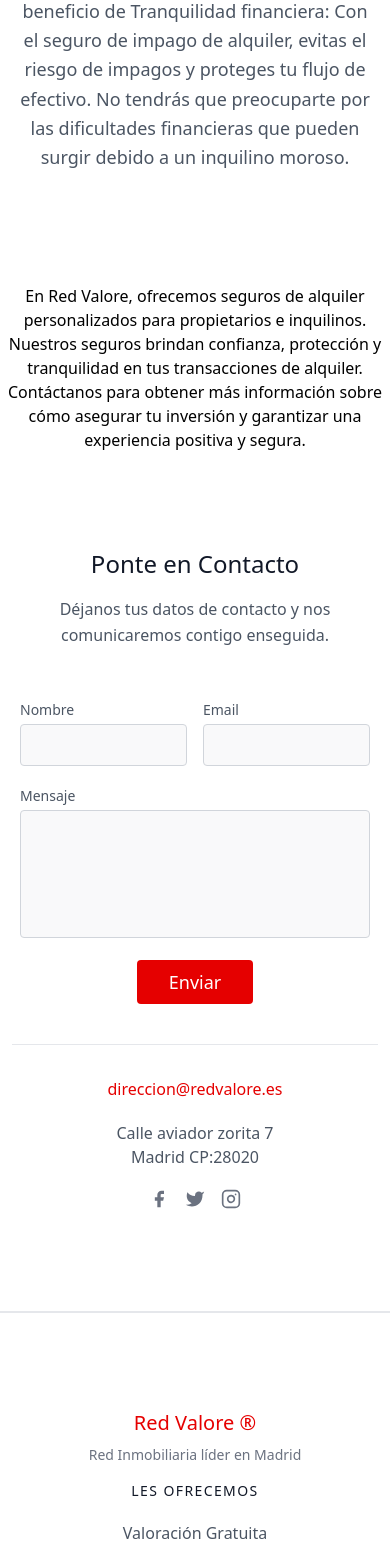
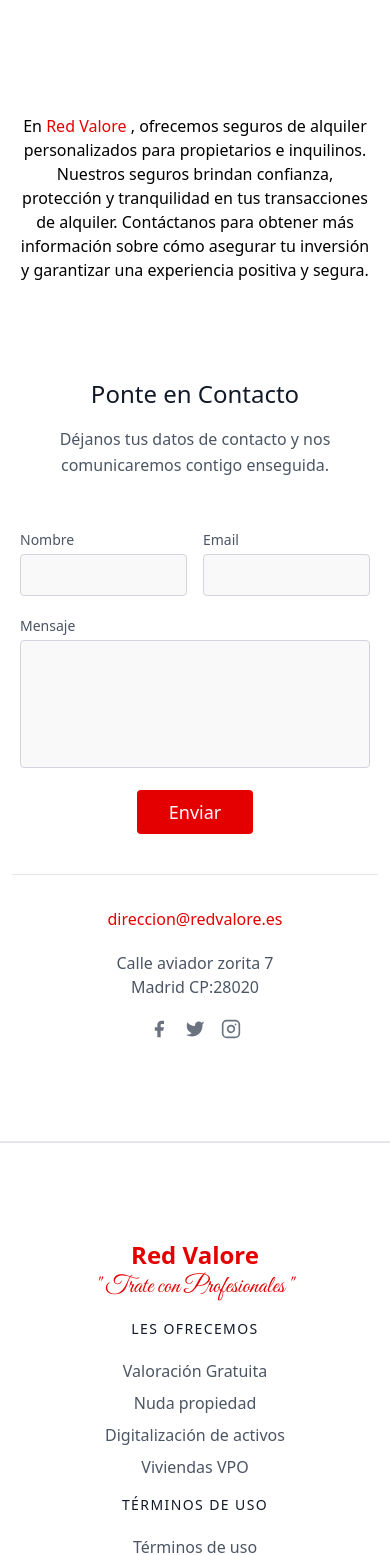
Before and after one commit to gerardo-linares/website-react, a React (Vite) app: page /Seguro in a window 390 px wide. Shown: the part 2913-4468 px from the top of the page. Built offline with nearby package versions, Linux system fonts and the light colour scheme.

Commit message:
Change the padding and styles components

```diff
--- a/src/components/Footer/index.jsx
+++ b/src/components/Footer/index.jsx
@@ -10,15 +10,15 @@
   return (
     <footer className="text-gray-600 body-font border-t-2">
       <div className="container px-5 py-24 mx-auto grid sm:grid-cols-2 md:grid-cols-4 gap-4">
-        <div className="flex flex-col text-center md:text-left">
+        <div className="flex flex-col text-center ">
           <a
             href="/"
-            className="flex title-font font-medium items-center md:justify-start justify-center text-gray-900"
+            className="flex title-font font-medium items-center  justify-center text-gray-900"
           >
-            <span className="text-xl text-primary">Red Valore &#174; </span>
+            <span className="text-2xl font-bold text-primary">Red Valore </span>
           </a>
-          <p className="mt-2 text-sm text-gray-500">
-            Red Inmobiliaria líder en Madrid
+          <p className="text-primary font-slogan text-2xl">
+            " Trate con Profesionales "
           </p>
         </div>
         <div className="flex flex-col space-y-2">
--- a/src/components/HeroServices/index.jsx
+++ b/src/components/HeroServices/index.jsx
@@ -5,7 +5,7 @@
     <section className="text-gray-600 body-font">
       <div className="container  mx-auto flex px-5 items-center justify-center flex-col ">
         <img
-          className="w-full h-[500px] object-cover object-center rounded mt-[120px]"
+          className="w-full  object-cover object-center rounded mt-[120px]"
           alt={alt}
           src={image}
         />
--- a/src/modules/Cartera/index.jsx
+++ b/src/modules/Cartera/index.jsx
@@ -15,8 +15,8 @@
       />
       <section>
         <section className="text-gray-600 body-font">
-          <div className="container mx-auto flex px-5 py-24 md:flex-row flex-col items-center">
-            <div className="lg:flex-grow md:w-1/2 lg:pr-24 md:pr-16 flex flex-col md:items-start md:text-left mb-16 md:mb-0 items-center text-center">
+          <div className="container mx-auto flex px-5 py-14 md:flex-row flex-col-reverse gap-5 items-center">
+            <div className="lg:flex-grow md:w-1/2 lg:pr-24 md:pr-16 flex flex-col md:items-start md:text-left mb-10 md:mb-0 items-center text-center">
               <h1 className="title-font sm:text-4xl text-3xl mb-4 font-medium text-gray-900">
                 En <span className="text-primary font-bold">Red Valore</span>,
                 sabemos lo importante que es para ti encontrar el hogar perfecto
@@ -45,7 +45,7 @@
         </section>
 
         <article className="text-gray-600 body-font">
-          <div className="container mx-auto flex px-5 py-24 md:flex-row flex-col items-center">
+          <div className="container mx-auto flex px-10 pb-14 md:flex-row flex-col gap-5 items-center">
             <div className="lg:max-w-lg lg:w-full md:w-1/2 w-5/6 mb-10 md:mb-0">
               <img
                 className="object-cover object-center rounded"
@@ -90,7 +90,7 @@
           </div>
         </article>
 
-        <article className="container mx-auto text-center">
+        <article className="container mx-auto text-center px-5">
           En <span className="text-secondary font-semibold">Red Valore</span>,
           nos comprometemos a proporcionarte una experiencia inmobiliaria
           excepcional. Nuestra Cartera Propia está diseñada pensando en ti, para
--- a/src/modules/Certificado/index.jsx
+++ b/src/modules/Certificado/index.jsx
@@ -14,7 +14,7 @@
         }
       />
       <section className="text-gray-600 body-font ">
-        <div className="container mx-auto flex  py-24 md:flex-row flex-col items-center px-20">
+        <div className="container mx-auto flex  py-24 md:flex-row flex-col items-center px-5">
           <div className="lg:flex-grow md:w-1/2 lg:pr-24 md:pr-16 flex flex-col md:items-start md:text-left mb-16 md:mb-0 items-center text-center">
             <h1 className="title-font sm:text-4xl text-3xl mb-4 font-medium text-gray-900">
               {" "}
--- a/src/modules/Digital/index.jsx
+++ b/src/modules/Digital/index.jsx
@@ -105,11 +105,13 @@
             </div>
           </div>
         </div>
-        <h1 className="text-center text-xl">
-          {" "}
-          Tenemos lo que realmente necesitas…{" "}
-          <span className=" font-slogan">¡Trata con Profesionales!</span>
-        </h1>
+        <div className="container mx-auto px-5">
+          <h1 className="text-center text-xl">
+            {" "}
+            Tenemos lo que realmente necesitas…{" "}
+            <span className=" font-slogan">¡Trata con Profesionales!</span>
+          </h1>
+        </div>
       </section>
 
       <FormServices />
--- a/src/modules/Franquicia/index.jsx
+++ b/src/modules/Franquicia/index.jsx
@@ -24,10 +24,10 @@
               inmobiliarias. ¡Te esperamos!
             </p>
             <span className="inline-block h-1 w-10 rounded bg-primary mt-8 mb-6"></span>
-            <h2 className="text-gray-900 font-medium title-font tracking-wider text-sm">
-              Red Valore
-            </h2>
-            <p className="text-primary font-slogan">Trate con Profesionales</p>
+
+            <p className="text-primary font-slogan text-3xl">
+              " Trate con Profesionales "
+            </p>
           </div>
         </div>
       </section>
--- a/src/modules/Seguro/index.jsx
+++ b/src/modules/Seguro/index.jsx
@@ -13,7 +13,7 @@
           "Dos tipos de seguro para darte la solución más efectiva en materia de alquiler."
         }
       />
-      <section className="container mx-auto">
+      <section className="container mx-auto px-5">
         <h2 className="text-center">
           {" "}
           En Red Valore, entendemos lo importante que es para ti proteger tu
@@ -28,7 +28,7 @@
               <div className="rounded-lg h-64 overflow-hidden justify-center flex">
                 <img
                   alt="content"
-                  className="object-cover h-full w-1/2"
+                  className="object-cover h-full "
                   src="./seguro1.webp"
                 />
               </div>
@@ -79,7 +79,7 @@
               <div className="rounded-lg h-64 overflow-hidden justify-center flex">
                 <img
                   alt="content"
-                  className="object-cover h-full w-1/2"
+                  className="object-cover h-full "
                   src="./seguro2.webp"
                 />
               </div>
@@ -125,11 +125,12 @@
         </article>
         <p className="text-center">
           {" "}
-          En Red Valore, ofrecemos seguros de alquiler personalizados para
-          propietarios e inquilinos. Nuestros seguros brindan confianza,
-          protección y tranquilidad en tus transacciones de alquiler.
-          Contáctanos para obtener más información sobre cómo asegurar tu
-          inversión y garantizar una experiencia positiva y segura.
+          En <span className="text-primary">Red Valore</span> , ofrecemos
+          seguros de alquiler personalizados para propietarios e inquilinos.
+          Nuestros seguros brindan confianza, protección y tranquilidad en tus
+          transacciones de alquiler. Contáctanos para obtener más información
+          sobre cómo asegurar tu inversión y garantizar una experiencia positiva
+          y segura.
         </p>
       </section>
       <FormServices />
--- a/src/modules/Valoration/index.jsx
+++ b/src/modules/Valoration/index.jsx
@@ -13,6 +13,7 @@
           "La valoración gratuita de inmuebles. Para que el cliente pueda saber el valor real de su vivienda en el mercado."
         }
       />
+      <section className="px-5">
         <div className="mt-[100px]">
           <h1 className="text-center text-3xl font-bold">
             TAZA TU PROPIERDAD EN 3 SIMPLES PASOS
@@ -76,8 +77,8 @@
                     NOS CONTACTAMOS
                   </h2>
                   <p className="leading-relaxed">
-                  HABLAMOS CONTIGO PARA AMPLIAR LA INFORMACIÓN DE TU INMUEBLE O
-                  SOLVENTAR CUALQUIER DUDA QUE PUEDA SURGIR
+                    HABLAMOS CONTIGO PARA AMPLIAR LA INFORMACIÓN DE TU INMUEBLE
+                    O SOLVENTAR CUALQUIER DUDA QUE PUEDA SURGIR
                   </p>
                 </div>
               </div>
@@ -107,14 +108,15 @@
                     TAZAMOS
                   </h2>
                   <p className="leading-relaxed">
-                  ANALIZAMOS TU INMUEBLE; ESTADO; SITUACIÓN; ETC, Y TE DAMOS UNA
-                  VALORACIÓN PRECISA Y REAL
+                    ANALIZAMOS TU INMUEBLE; ESTADO; SITUACIÓN; ETC, Y TE DAMOS
+                    UNA VALORACIÓN PRECISA Y REAL
                   </p>
                 </div>
               </div>
             </div>
           </div>
         </article>
+      </section>
       <FormServices />
     </main>
   );
```
Lines whose indentation alone changed are shown as unchanged.
